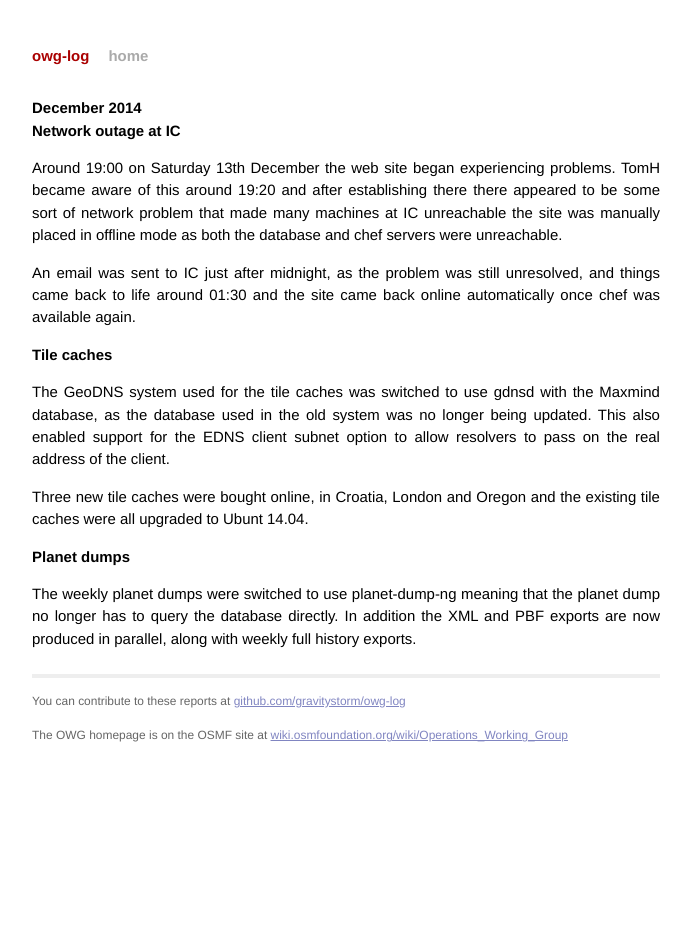
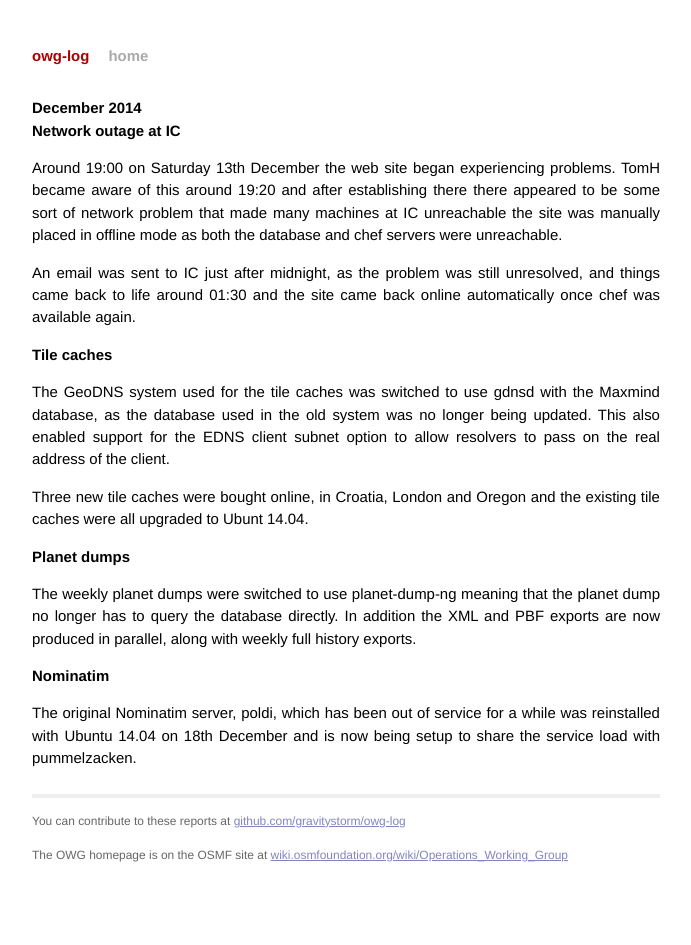
Before and after one commit to openstreetmap/owg-website, a Jekyll site: the page built from _posts/2014-12-01-december.md, in a window 1280 px wide. Shown: the whole page, without its empty margins (294-985 px from the left). Built offline with Jekyll 4.4.1, drawn with Linux system fonts in a browser that asks for light colours; Markdown is read by kramdown in place of the engine named in the settings.

Commit message:
Update 2014-12-01-december.md

```diff
--- a/_posts/2014-12-01-december.md
+++ b/_posts/2014-12-01-december.md
@@ -30,3 +30,9 @@ tile caches were all upgraded to Ubunt 14.04.
 The weekly planet dumps were switched to use planet-dump-ng meaning that the planet dump
 no longer has to query the database directly. In addition the XML and PBF exports are now
 produced in parallel, along with weekly full history exports.
+
+# Nominatim
+
+The original Nominatim server, poldi, which has been out of service for a while was
+reinstalled with Ubuntu 14.04 on 18th December and is now being setup to share the
+service load with pummelzacken.
```
